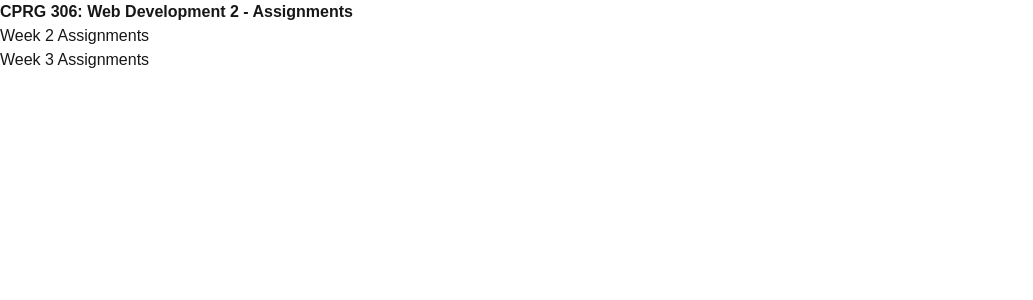
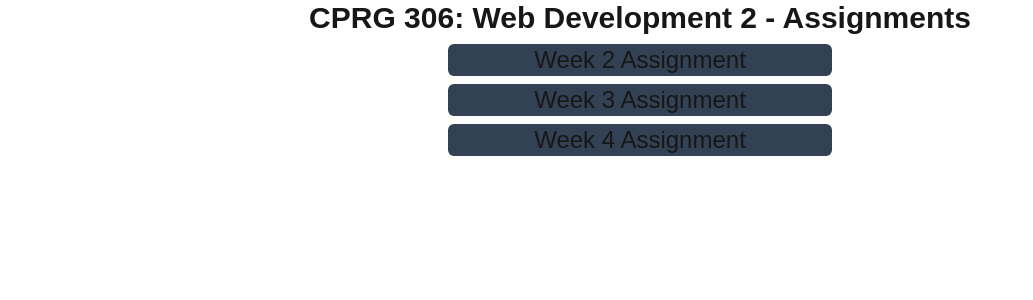
Before and after one commit to OwenC03/cprg306-assignments, a Next.js app: page / in a window 1280 px wide. Shown: the top 300 px of the page, without its empty margins (0-1033 px from the left). Built offline with nearby package versions, Linux system fonts and the light colour scheme.

Commit message:
week 4 creation, and edits to main page

```diff
--- a/app/page.js
+++ b/app/page.js
@@ -4,15 +4,20 @@ export default function Page() {
   return (
     <ul>
       <main>
-        <h1 className="font-bold">CPRG 306: Web Development 2 - Assignments</h1>
-        <li>
-          <Link className="hover:text-red-600 hover:underline" href="week-2">
-            Week 2 Assignments
+        <h1 className="font-bold text-3xl text-center">CPRG 306: Web Development 2 - Assignments</h1>
+        <li className="m-2 bg-slate-700 max-w-sm text-center rounded-md mx-auto">
+          <Link className="hover:text-red-600 hover:underline text-2xl font-medium" href="week-2">
+            Week 2 Assignment
           </Link>
         </li>
-        <li>
-          <Link className="hover:text-red-600 hover:underline" href="week-3">
-            Week 3 Assignments
+        <li className="m-2 bg-slate-700 max-w-sm text-center rounded-md mx-auto">
+          <Link className="hover:text-red-600 hover:underline text-2xl font-medium" href="week-3">
+            Week 3 Assignment
+          </Link>
+        </li>
+        <li className="m-2 bg-slate-700 max-w-sm text-center rounded-md mx-auto">
+          <Link className="hover:text-red-600 hover:underline text-2xl font-medium" href="week-4">
+            Week 4 Assignment
           </Link>
         </li>
       </main>
--- /dev/null
+++ b/app/week-4/new-item.js
@@ -0,0 +1,26 @@
+"use client";
+
+import { useState } from "react";
+
+const MIN_QUANTITY = 1;
+const MAX_QUANTITY = 20;
+
+export default function NewItem(){
+    const [quantity, setQuantity] = useState(1);
+
+const increment = () =>{
+    setQuantity((prevQuantity) => Math.min(prevQuantity + 1, MAX_QUANTITY));
+};
+
+const decrement = () =>{
+    setQuantity((prevQuantity) => Math.max(prevQuantity - 1, MIN_QUANTITY));
+};
+    return(
+        <div className="max-w-sm bg-slate-800 flex rounded-lg justify-center mx-auto ">
+            <h1 className="text-2xl m-2">Quantity = {quantity}</h1>
+            <button onClick={decrement} disabled={quantity === MIN_QUANTITY} className={`px-6 m-2 font-semibold ${quantity === MIN_QUANTITY ? 'bg-slate-400 cursor-not-allowed' : 'bg-red-800'}`}>-</button>
+            <button onClick={increment} disabled={quantity === MAX_QUANTITY} className={`px-6 m-2 font-semibold ${quantity === MAX_QUANTITY ? 'bg-slate-400 cursor-not-allowed' : 'bg-red-800'}`}>+</button>
+
+        </div>
+    );
+}
--- /dev/null
+++ b/app/week-4/page.js
@@ -0,0 +1,11 @@
+
+import NewItem from "./new-item";
+
+export default function Page(){
+    return(
+        <div>
+            <h1 className="text-center text-3xl">Week 4 Page</h1>
+            <NewItem />
+        </div>
+    )
+}
```
